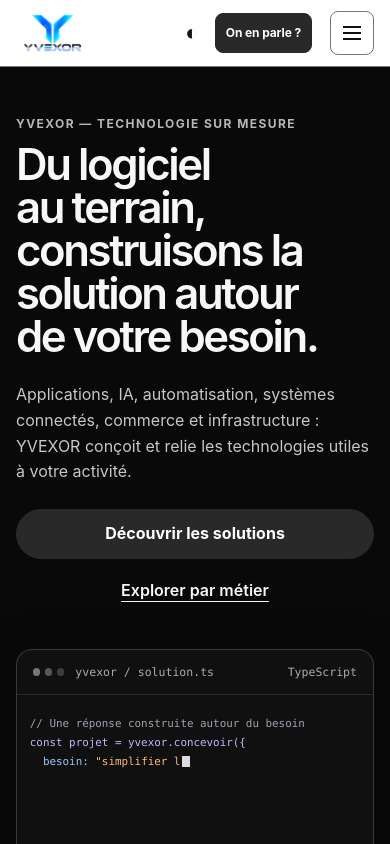
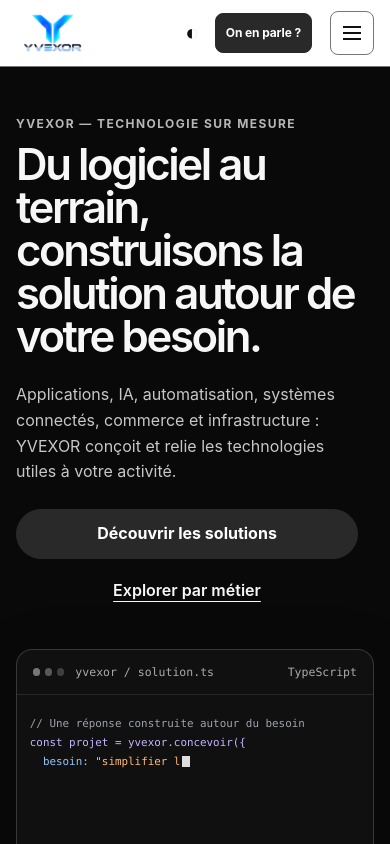
Before and after one commit to w7sb28bzpr-cloud/yvexor-site, a Next.js app: page / in a window 390 px wide. Shown: the top 844 px of the page. Built offline with nearby package versions, Linux system fonts and the light colour scheme.

Commit message:
fix: prevent mobile hero content clipping

```diff
--- a/app/home-v2.module.css
+++ b/app/home-v2.module.css
@@ -3,7 +3,7 @@
 
 .hero { background: #090909; color: #f7f7f7; }
 .heroInner { display: grid; grid-template-columns: minmax(0, 1.05fr) minmax(0, .95fr); align-items: center; gap: clamp(2rem, 5vw, 5rem); width: min(100%, 88rem); min-height: min(740px, calc(100svh - 78px)); margin-inline: auto; padding: clamp(3rem, 7vw, 7rem) var(--site-gutter); }
-.heroCopy { max-width: 47rem; }
+.heroCopy { min-width: 0; max-width: 47rem; }
 .heroCopy .eyebrow { color: #b7b7b7; }
 .heroCopy h1 { margin: 0; font-size: clamp(2.8rem, 5.3vw, 5.35rem); font-weight: 620; line-height: 1.01; letter-spacing: -.06em; text-wrap: balance; }
 .heroLead { max-width: 43ch; margin: var(--site-space-5) 0 0; color: #c7c7c7; font-size: clamp(1.05rem, 1.5vw, 1.25rem); line-height: 1.6; }
@@ -50,8 +50,8 @@
 }
 
 @media (max-width: 800px) {
-  .heroInner { grid-template-columns: 1fr; min-height: 0; padding-block: clamp(3rem, 10vw, 5rem); }
-  .heroCopy { max-width: 52rem; }
+  .heroInner { grid-template-columns: minmax(0, 1fr); width: calc(100% - var(--site-gutter) - var(--site-gutter)); min-height: 0; margin-inline: auto; padding-inline: 0; padding-block: clamp(3rem, 10vw, 5rem); }
+  .heroCopy { width: 100%; max-width: min(52rem, calc(100% - var(--site-gutter))); }
   .heroVisual { max-width: 42rem; margin-top: .25rem; }
   .processSteps { grid-template-columns: repeat(2, minmax(0, 1fr)); }
   .processSteps li:nth-child(2n)::after { content: "↓"; }
@@ -60,9 +60,9 @@
 }
 
 @media (max-width: 540px) {
-  .heroCopy h1 { font-size: clamp(2.5rem, 11.2vw, 3.75rem); }
-  .heroLead { font-size: 1rem; }
-  .heroActions { align-items: stretch; flex-direction: column; gap: .65rem; }
+  .heroCopy h1 { width: 100%; max-width: 100%; font-size: clamp(2.5rem, 11.2vw, 3.75rem); text-wrap: wrap; }
+  .heroLead { width: 100%; max-width: 100%; font-size: 1rem; }
+  .heroActions { width: 100%; align-items: stretch; flex-direction: column; gap: .65rem; }
   .heroActions > * { width: 100%; }
   .secondaryAction { justify-content: center; }
   .processSteps { grid-template-columns: 1fr; gap: 0; }
```
